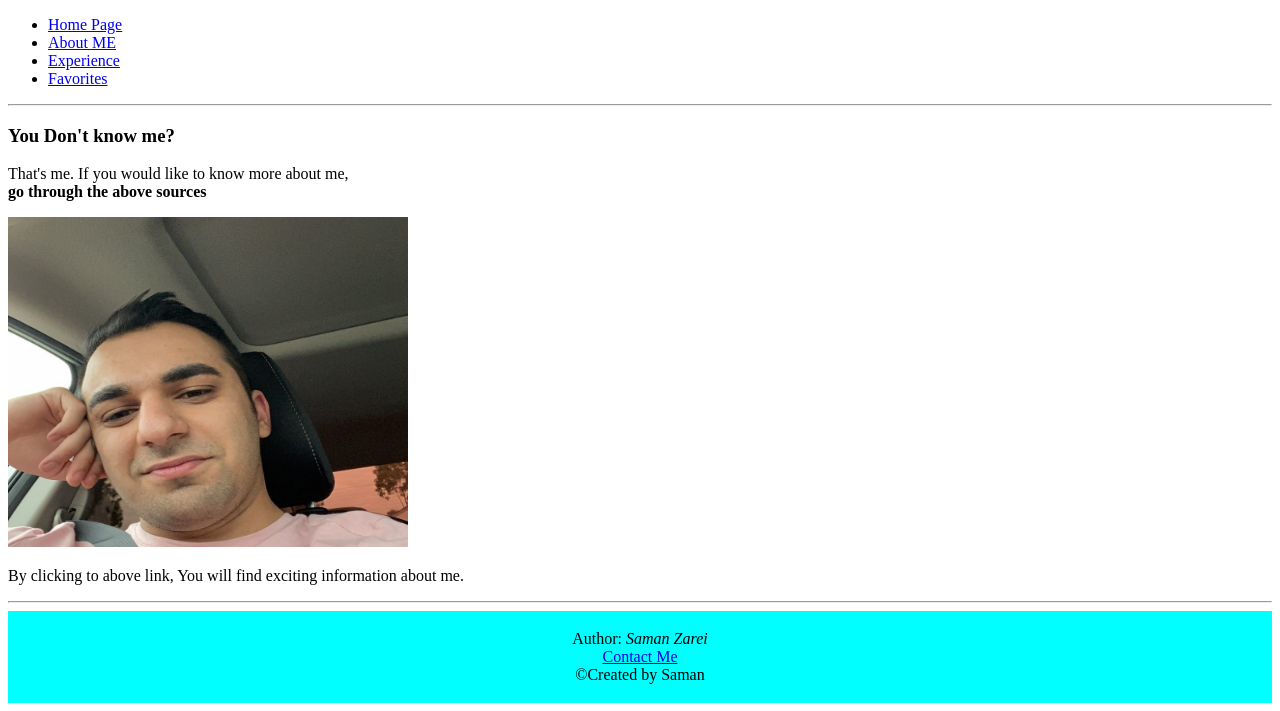
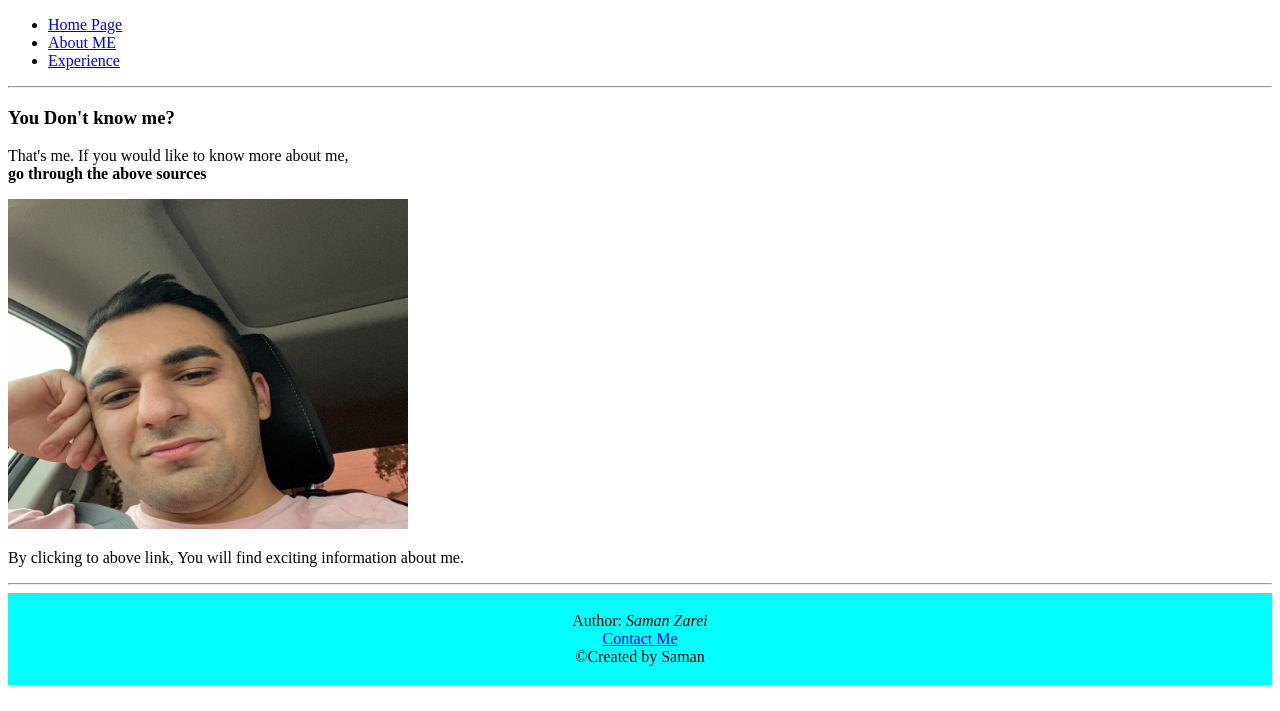
Before and after one commit to Saman9775/CSE134BHW4, a plain HTML site: page index.html in a window 1280 px wide. Shown: the part 173-884 px from the top of the page. Drawn offline with Linux system fonts and the light colour scheme.

Commit message:
First page is

```diff
--- a/index.html
+++ b/index.html
@@ -32,7 +32,6 @@
                     <li><a href="https://samancse134b.netlify.app">Home Page</a></li>
                     <li><a href="https://samancse134b.netlify.app/about.html">About ME</a></li>
                     <li><a href="https://samancse134b.netlify.app/experience.html">Experience</a></li>
-                    <li><a href="https://samancse134b.netlify.app/favorite.html">Favorites</a></li>
                 </ul>
             </nav>
         </div>
```
